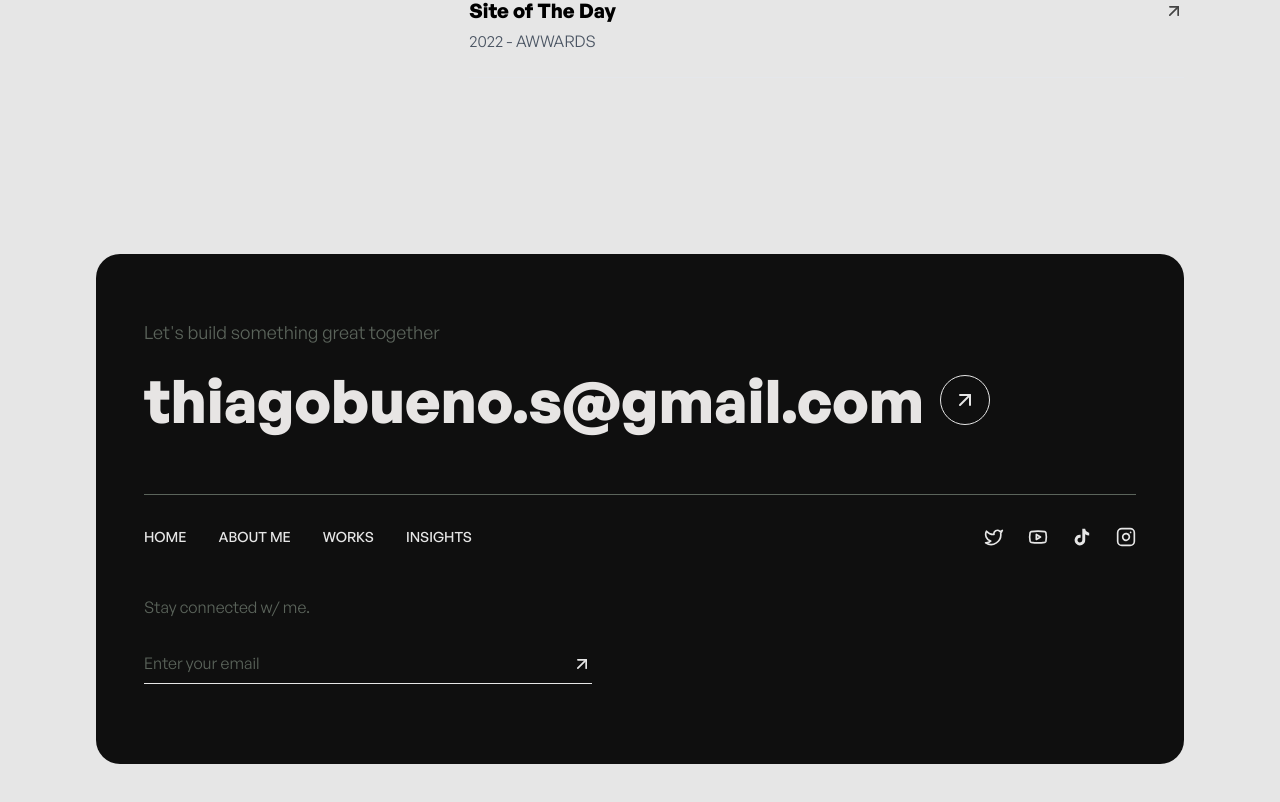
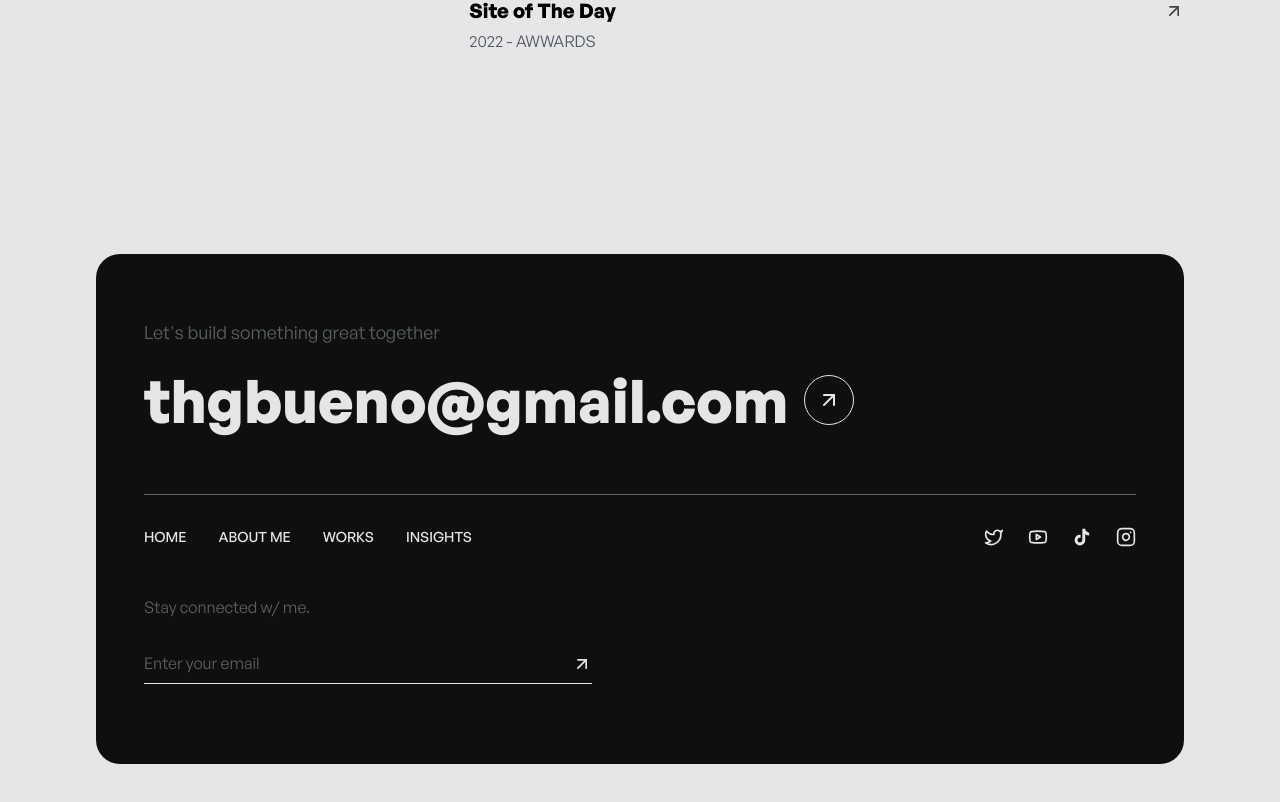
Before and after one commit to thbueno/ghosthands, a Next.js app: page / in a window 1280 px wide. Shown: the part 7269-8071 px from the top of the page. Built offline with nearby package versions, Linux system fonts and the light colour scheme.

Commit message:
footer email

```diff
--- a/components/footer-section.tsx
+++ b/components/footer-section.tsx
@@ -18,7 +18,7 @@ export function FooterSection() {
                 href="mailto:thiagobueno.s@gmail.com"
                 className="text-4xl md:text-5xl lg:text-6xl text-stone-200 font-bold hover:text-white transition-colors"
               >
-                thiagobueno.s@gmail.com
+                thgbueno@gmail.com
               </Link>
               <Link
                 href="mailto:hello@kazarov.com"
```
